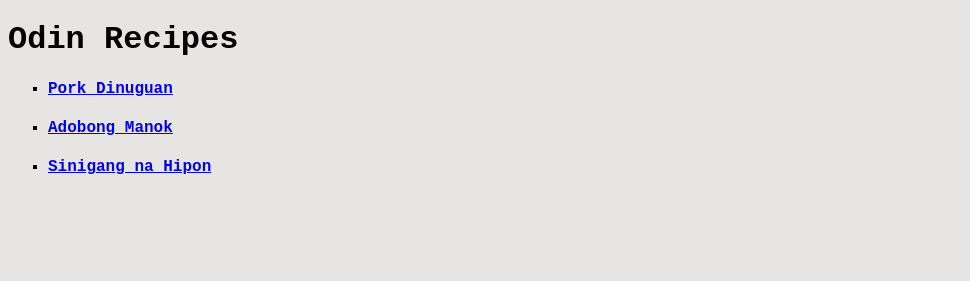
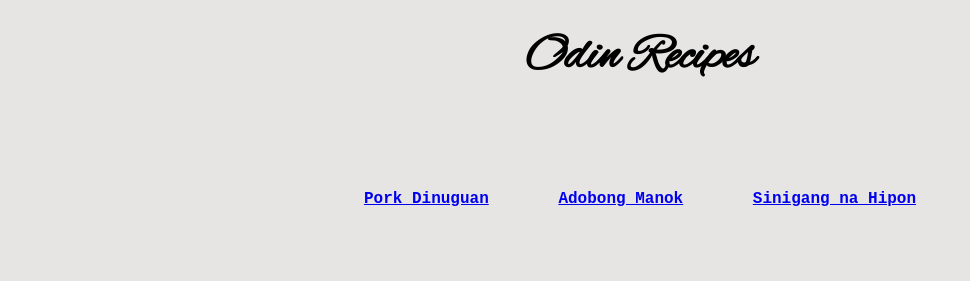
Before and after one commit to xamdp/odin-recipes, a plain HTML site: page index.html in a window 1280 px wide. Shown: the whole page, without its empty margins (0-970 px from the left). Drawn offline with Linux system fonts and the light colour scheme.

Commit message:
Add css for index.html
Applied what I've learned in previous lessons.

I decided to make it simple and minimalist for now. Modified the default
display of a list, from block to inline-block.

Centered everything and changed the background color.

```diff
--- a/index.html
+++ b/index.html
@@ -7,11 +7,17 @@
 		<link rel="stylesheet" href="style.css">
 	</head>
 	<body>
-		<h1 class="home-title">Odin Recipes</h1>
-		<ul class="ul-square">
-			<li><h4><a href="./recipes/pork-dinuguan.html" rel="noreferrer" target="_blank">Pork Dinuguan</a><h4></li>
-			<li><h4><a href="./recipes/adobo.html" rel="noreferrer" target="_blank">Adobong Manok</a><h4></li>
-			<li><h4><a href="./recipes/sinigang-na-hipon.html" rel="noreferrer" target="_blank">Sinigang na Hipon</a><h4></li>
-		</ul>
+		<div class="container">
+			<div class="title-container">
+				<h1 class="home-title">Odin Recipes</h1>
+			</div>
+			<div class="recipe-list">
+				<ul class="ul-style">
+					<li><h4><a href="./recipes/pork-dinuguan.html" rel="noreferrer" target="_blank">Pork Dinuguan</a><h4></li>
+					<li><h4><a href="./recipes/adobo.html" rel="noreferrer" target="_blank">Adobong Manok</a><h4></li>
+					<li><h4><a href="./recipes/sinigang-na-hipon.html" rel="noreferrer" target="_blank">Sinigang na Hipon</a><h4></li>
+				</ul>
+			</div>
+		</div>
 	</body>
 </html>
--- a/style.css
+++ b/style.css
@@ -1,11 +1,48 @@
+
+/* CUSTOM FONT */
+@font-face {
+	font-family: 'Alex Brush';
+	src: url(./fonts/AlexBrush-Regular.ttf)
+}
+
+* {
+	padding: 0;
+	margin: 0;
+	box-sizing: border-box;
+}
+
 body {
 	font-family: 'Courier New', Courier, monospace;
 	background-color: #E7E5E4;
 }
 
-.home-title {
-	font-weight: bold;
+.title-container {
+	height: 100px;
+	width: 300px;
+	margin: 0 auto;
+	padding: 26px 15px;
+	text-align: center;
+	/* border: 1px solid black; */
+	font-family: 'Alex Brush', cursive;
+	font-weight: 800;
+	font-size: 25px;
 }
-.ul-square {
-	list-style-type: square;
+
+.recipe-list {
+	text-align: center;
+	/* line-height: 1.6; */
+	/* border: 1px solid black; */
+	padding: 70px;
+	margin-top: 20px;
 }
+
+.ul-style {
+	/* display: inline; */
+	list-style-type: none;
+}
+
+.ul-style li {
+	display: inline-block;
+	margin-right: 30px;
+	margin-left: 30px;
+}
```
